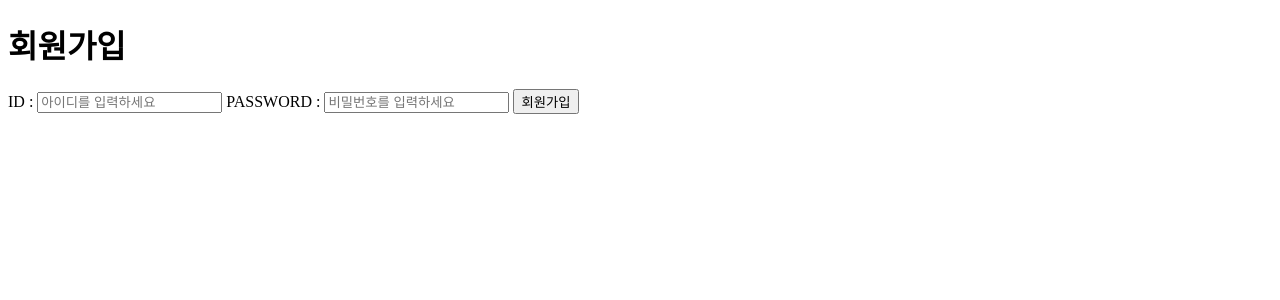
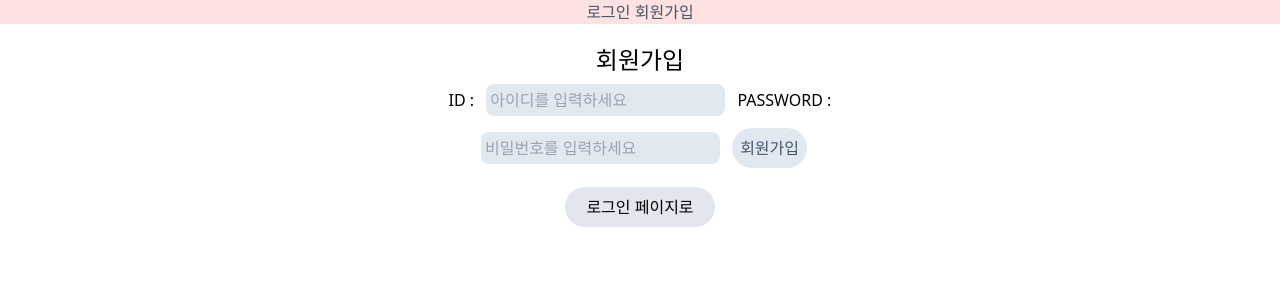
Before and after one commit to hjzheld/django-todo-hw, a Django app: page /user/signup/ in a window 1280 px wide. Shown: the top 300 px of the page. Run offline with Django 4.2, Linux system fonts and the light colour scheme; some libraries are stand-ins or nearby versions.

Commit message:
base.html 적용

```diff
--- a/user/templates/signup.html
+++ b/user/templates/signup.html
@@ -1,17 +1,17 @@
-<!DOCTYPE html>
-<html lang="en">
-<head>
-    <meta charset="UTF-8">
-    <meta name="viewport" content="width=device-width, initial-scale=1.0">
-    <title>Signup Page</title>
-</head>
-<body>
-    <h1>회원가입</h1>
-    <form action="/user/signup/" method="POST">
-        {% csrf_token %}
-        ID : <input type=text name="username" placeholder="아이디를 입력하세요">
-        PASSWORD : <input type=text name="password" placeholder="비밀번호를 입력하세요">
-        <button type=submit>회원가입</button>
-    </form>
-</body>
-</html>
+{% extends 'base.html' %}
+{% block content %}
+    <h1 class="text-2xl">회원가입</h1>
+    <div>
+        <form action="/user/signup/" method="POST">
+            {% csrf_token %}
+            ID : <input   class="bg-slate-200 p-1 m-2 rounded-lg text-slate-600" type=text name="username" placeholder="아이디를 입력하세요">
+            PASSWORD : <input   class="bg-slate-200 p-1 m-2 rounded-lg text-slate-600" type=text name="password" placeholder="비밀번호를 입력하세요">
+            <button class="bg-slate-200 p-2 rounded-full text-slate-600" type=submit>회원가입</button>
+        </form>
+    </div>
+    <div  class="buttons1">
+    <a href="/user/login/" method="GET">
+        로그인 페이지로
+    </a>
+    </div>
+{% endblock %}
```
